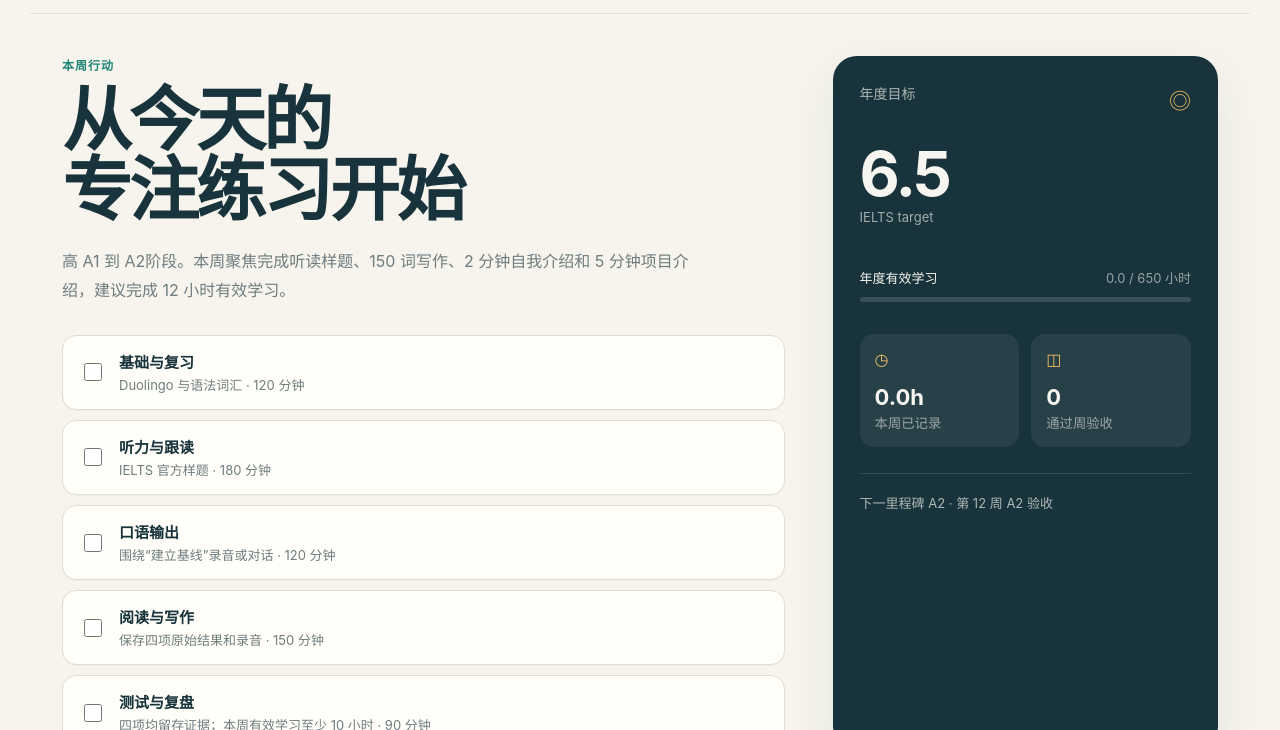
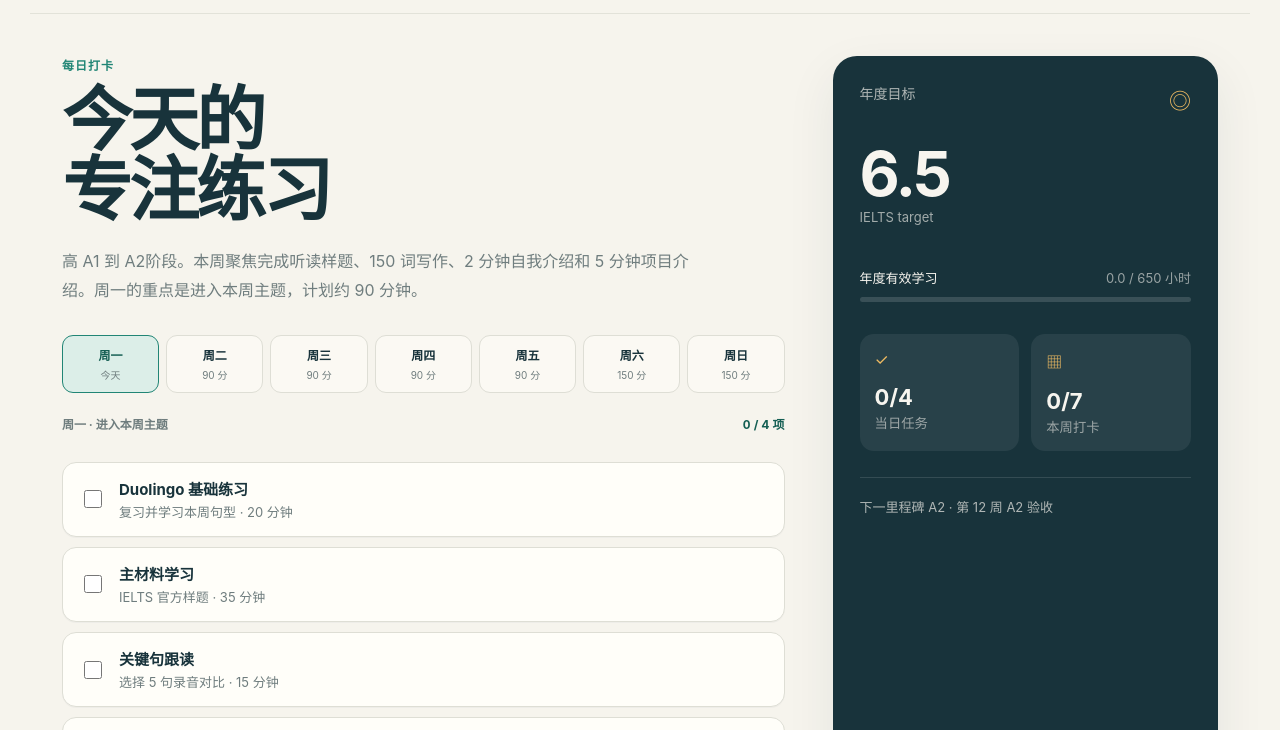
Before and after one commit to Serendipity-zsh/english-learning-plan, a plain HTML site: page index.html in a window 1280 px wide. Shown: the part 66-796 px from the top of the page. Drawn offline with Linux system fonts and the light colour scheme.

Commit message:
Add daily check-ins to weekly learning plan
Split each study week into seven separately tracked days while keeping weekly milestones and effective-time records intact.\n\nTests: node --check app.js\nTests: node --check plan-data.js\nTests: node scripts/validate.mjs

Co-Authored-By: Codex gpt-5.6-sol <noreply@openai.com>

```diff
--- a/app.js
+++ b/app.js
@@ -1,7 +1,8 @@
 (() => {
   const { phases, weeks, materials } = window.LEARNING_PLAN;
   const storageKey = 'english-year-one-v1';
-  const defaultState = { currentWeek: 1, completedTasks: {}, passedWeeks: [], logs: [], scores: [] };
+  const calendarDayIndex = (new Date().getDay() + 6) % 7;
+  const defaultState = { currentWeek: 1, selectedDay: calendarDayIndex, completedTasks: {}, passedWeeks: [], logs: [], scores: [] };
   let state = loadState();
   let activeFilter = 0;
   let timerSeconds = 25 * 60;
@@ -21,7 +22,25 @@
   function saveState() { localStorage.setItem(storageKey, JSON.stringify(state)); renderDashboard(); renderRecords(); }
   function esc(value='') { return String(value).replace(/[&<>'"]/g, c => ({'&':'&amp;','<':'&lt;','>':'&gt;',"'":'&#39;','"':'&quot;'}[c])); }
   function toast(message) { const el=$('#toast'); el.textContent=message; el.classList.add('is-visible'); clearTimeout(el._timer); el._timer=setTimeout(()=>el.classList.remove('is-visible'),2400); }
-  function phaseForWeek(week) { return phases.find(p => week >= Number(p.range.match(/\d+/)[0]) && week <= Number(p.range.match(/\d+(?= 周$)/)?.[0] || 52)) || phases.find(p => p.id === weeks[week-1].phase); }
+  function dailySchedule(week) {
+    const mainMaterial = week.materials.split('；')[0];
+    const scale = week.hours / 12.5;
+    const minutes = value => Math.max(5, Math.round(value * scale / 5) * 5);
+    const task = (title, detail, value) => ({ title, detail: `${detail} · ${minutes(value)} 分钟`, minutes: minutes(value) });
+    return [
+      { name:'周一', theme:'进入本周主题', tasks:[task('Duolingo 基础练习','复习并学习本周句型',20),task('主材料学习',mainMaterial,35),task('关键句跟读','选择 5 句录音对比',15),task('语法整理',week.focus,20)] },
+      { name:'周二', theme:'阅读和短写作', tasks:[task('Duolingo 基础练习','保持每日连续学习',20),task('主材料第二轮',`${mainMaterial} 听读结合`,30),task('英文阅读','划出主旨和 5 个表达',20),task('短写作','用本周表达完成一段文字',20)] },
+      { name:'周三', theme:'听力和口语', tasks:[task('Duolingo 基础练习','复习薄弱题目',20),task('精听训练','听写关键句并对照文本',30),task('ChatGPT 语音','围绕本周主题连续对话',25),task('口语复盘','记录 3 个错误并重说',15)] },
+      { name:'周四', theme:'准确度训练', tasks:[task('Duolingo 基础练习','巩固基础句型',20),task('主材料第三轮',`${mainMaterial} 复述和测验`,30),task('语法练习',week.focus,20),task('修改写作','根据反馈完成一次重写',20)] },
+      { name:'周五', theme:'迁移到真实表达', tasks:[task('Duolingo 基础练习','完成本周 App 目标',20),task('本周材料复习',week.materials,30),task('口语输出',`围绕“${week.title}”录音`,25),task('表达复习','主动使用 10 个本周表达',15)] },
+      { name:'周六', theme:'长任务和作品', tasks:[task('影视或长材料精听','只用英文字幕，精学 5–10 分钟',45),task('跟读和表达整理','保存 10 个可复用表达',25),task('本周写作',week.output,45),task('脱稿复述','保存音频或会话文字',35)] },
+      { name:'周日', theme:'测试和周复盘', tasks:[task('本周测试',week.check,60),task('工作英语模拟','站会、会议、项目介绍或面试',30),task('错题复盘','整理最高频的 3 类错误',30),task('安排下周','记录成绩、证据和下周重点',30)] },
+    ];
+  }
+
+  function dayIsComplete(weekNumber, dayIndex, schedule) {
+    return schedule[dayIndex].tasks.every((_, taskIndex) => state.completedTasks[`w${weekNumber}-d${dayIndex}-t${taskIndex}`]);
+  }
 
   function showView(name) {
     $$('.view').forEach(v => v.classList.toggle('is-active', v.id === `view-${name}`));
@@ -36,23 +55,37 @@
   function renderDashboard() {
     const week = weeks[state.currentWeek - 1];
     const phase = phases.find(p => p.id === week.phase);
+    const schedule = dailySchedule(week);
+    const selectedDay = Math.min(6, Math.max(0, Number(state.selectedDay ?? calendarDayIndex)));
+    const day = schedule[selectedDay];
     $('#header-week').textContent = `第 ${week.week} 周`;
-    $('#week-summary').textContent = `${phase.name}阶段。本周聚焦${week.focus}，建议完成 ${week.hours} 小时有效学习。`;
+    $('#today-title').innerHTML = selectedDay === calendarDayIndex
+      ? '今天的<br>专注练习'
+      : `${day.name}的<br>学习计划`;
+    $('#week-summary').textContent = `${phase.name}阶段。本周聚焦${week.focus}。${day.name}的重点是${day.theme}，计划约 ${day.tasks.reduce((sum, item) => sum + item.minutes, 0)} 分钟。`;
     $('#focus-title').textContent = week.title;
-    const keyPrefix = `w${week.week}-`;
-    $('#today-tasks').innerHTML = week.tasks.map((task, i) => {
+    $('#day-switcher').innerHTML = schedule.map((item, dayIndex) => {
+      const done = dayIsComplete(week.week, dayIndex, schedule);
+      return `<button class="day-button ${dayIndex===selectedDay?'is-active':''} ${done?'is-done':''}" data-day="${dayIndex}"><span>${item.name}</span><small>${dayIndex===calendarDayIndex?'今天':done?'已完成':`${item.tasks.reduce((sum,t)=>sum+t.minutes,0)} 分`}</small></button>`;
+    }).join('');
+    $$('[data-day]').forEach(button => button.addEventListener('click', () => { state.selectedDay=Number(button.dataset.day); saveState(); }));
+    const keyPrefix = `w${week.week}-d${selectedDay}-t`;
+    $('#today-tasks').innerHTML = day.tasks.map((task, i) => {
       const checked = Boolean(state.completedTasks[`${keyPrefix}${i}`]);
       return `<label class="task-row ${checked?'is-done':''}"><input type="checkbox" data-task-key="${keyPrefix}${i}" ${checked?'checked':''} aria-label="完成 ${esc(task.title)}"><span><strong>${esc(task.title)}</strong><small>${esc(task.detail)}</small></span></label>`;
     }).join('');
     $$('[data-task-key]').forEach(input => input.addEventListener('change', e => { state.completedTasks[e.target.dataset.taskKey]=e.target.checked; saveState(); }));
+    const selectedCompleted = day.tasks.filter((_, taskIndex) => state.completedTasks[`${keyPrefix}${taskIndex}`]).length;
+    const completedDays = schedule.filter((_, dayIndex) => dayIsComplete(week.week, dayIndex, schedule)).length;
+    $('#selected-day-target').textContent = `${day.name} · ${day.theme}`;
+    $('#selected-day-progress').textContent = `${selectedCompleted} / ${day.tasks.length} 项`;
+    $('#today-completed').textContent = `${selectedCompleted}/${day.tasks.length}`;
+    $('#checked-days').textContent = `${completedDays}/7`;
     $('#week-detail').innerHTML = `<div class="focus-meta"><span class="tag">${esc(phase.range)}</span><span class="tag">目标 ${esc(phase.level)}</span><span class="tag">建议 ${week.hours} 小时</span></div><h3>${esc(week.focus)}</h3><p><strong>使用材料：</strong>${esc(week.materials)}</p><div class="focus-columns"><div><h4>本周产物</h4><ul><li>${esc(week.output)}</li><li>至少 2 次保留录音或文字证据</li></ul></div><div><h4>通过标准</h4><ul><li>${esc(week.check)}</li><li>完成学习记录和三类高频错误复盘</li></ul></div></div>`;
     const totalMinutes = state.logs.reduce((sum, l) => sum + Number(l.minutes || 0), 0);
-    const thisWeekMinutes = state.logs.filter(l => Number(l.week || state.currentWeek) === state.currentWeek).reduce((sum,l)=>sum+Number(l.minutes||0),0);
     const totalHours = totalMinutes / 60;
     $('#hours-copy').textContent = `${totalHours.toFixed(1)} / 650 小时`;
     $('#hours-progress').style.width = `${Math.min(100, totalHours/650*100)}%`;
-    $('#week-hours').textContent = `${(thisWeekMinutes/60).toFixed(1)}h`;
-    $('#completed-weeks').textContent = state.passedWeeks.length;
     $('#next-milestone').textContent = `下一里程碑 ${phase.level} · ${phase.milestone}`;
   }
 
--- a/index.html
+++ b/index.html
@@ -32,9 +32,11 @@
       <section id="view-today" class="view is-active" aria-labelledby="today-title">
         <div class="dashboard-grid">
           <div class="today-panel">
-            <p class="eyebrow">本周行动</p>
-            <h1 id="today-title">从今天的<br />专注练习开始</h1>
+            <p class="eyebrow">每日打卡</p>
+            <h1 id="today-title">今天的<br />专注练习</h1>
             <p id="week-summary" class="lede"></p>
+            <div id="day-switcher" class="day-switcher" aria-label="选择星期"></div>
+            <div class="daily-progress-copy"><span id="selected-day-target">今日计划</span><span id="selected-day-progress">0 / 4 项</span></div>
             <div id="today-tasks" class="task-list"></div>
           </div>
           <aside class="goal-card">
@@ -43,8 +45,8 @@
             <div class="progress-copy"><span>年度有效学习</span><span id="hours-copy">0 / 650 小时</span></div>
             <div class="progress-track"><span id="hours-progress"></span></div>
             <div class="goal-stats">
-              <div><span>◷</span><strong id="week-hours">0h</strong><small>本周已记录</small></div>
-              <div><span>◫</span><strong id="completed-weeks">0</strong><small>通过周验收</small></div>
+              <div><span>✓</span><strong id="today-completed">0/4</strong><small>当日任务</small></div>
+              <div><span>▦</span><strong id="checked-days">0/7</strong><small>本周打卡</small></div>
             </div>
             <p id="next-milestone" class="milestone"></p>
           </aside>
```
Also changed, not shown: styles.css, 1 other file.
